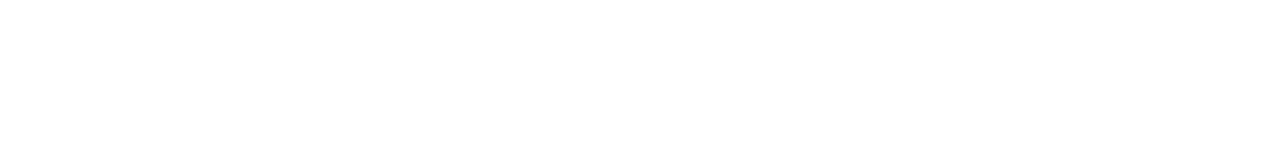
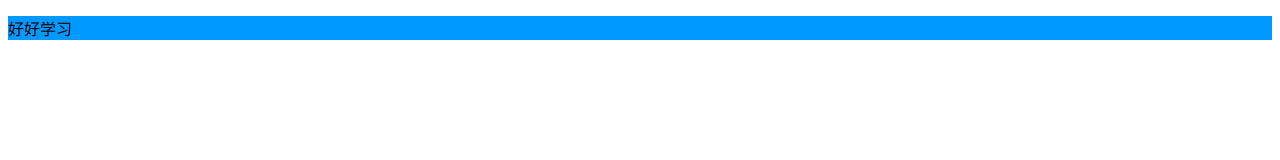
Before and after one commit to zhonghuarenminguohegowansiu/mygit75ceshi, a plain HTML site: page index.html in a window 1280 px wide. Drawn offline with Linux system fonts and the light colour scheme.

Commit message:
新建css文件

```diff
--- a/index.html
+++ b/index.html
@@ -5,8 +5,9 @@
     <meta http-equiv="X-UA-Compatible" content="IE=edge">
     <meta name="viewport" content="width=device-width, initial-scale=1.0">
     <title>Document</title>
+    <link rel="stylesheet" href="./style/style.css">
 </head>
 <body>
-
+   <p>好好学习</p>
 </body>
 </html>
--- /dev/null
+++ b/style/style.css
@@ -0,0 +1,3 @@
+p{
+    background:#09f;
+}
```
